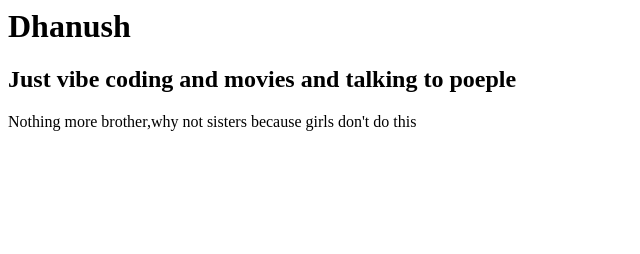
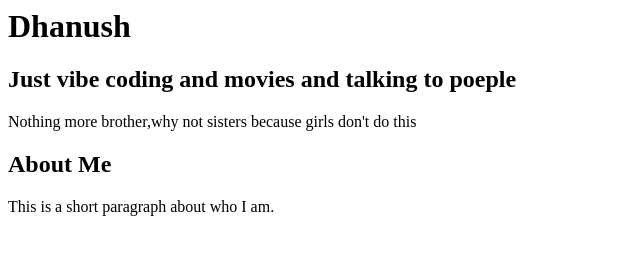
Before and after one commit to scavengerui/gitclass, a plain HTML site: page index.html in a window 1280 px wide. Shown: the whole page, without its empty margins (0-640 px from the left). Drawn offline with Linux system fonts and the light colour scheme.

Commit message:
Added about section

```diff
--- a/index.html
+++ b/index.html
@@ -4,5 +4,10 @@
 		<h1>Dhanush</h1>
 		<h2>Just vibe coding and movies and talking to poeple</h2>
 		<p> Nothing more brother,why not sisters because girls don't do this </p>
+		<section>
+  <h2>About Me</h2>
+  <p>This is a short paragraph about who I am.</p>
+</section>
+
 	</body>
 	</html>
```
